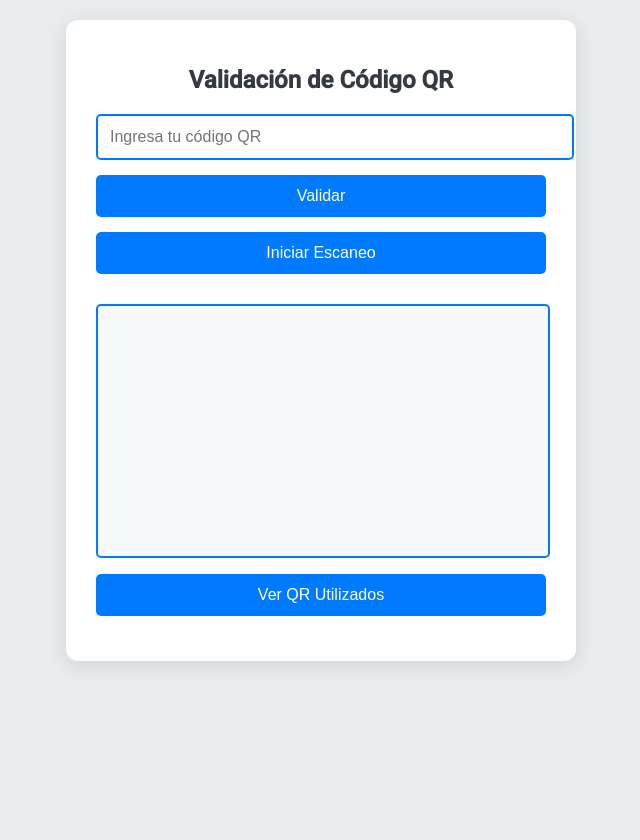
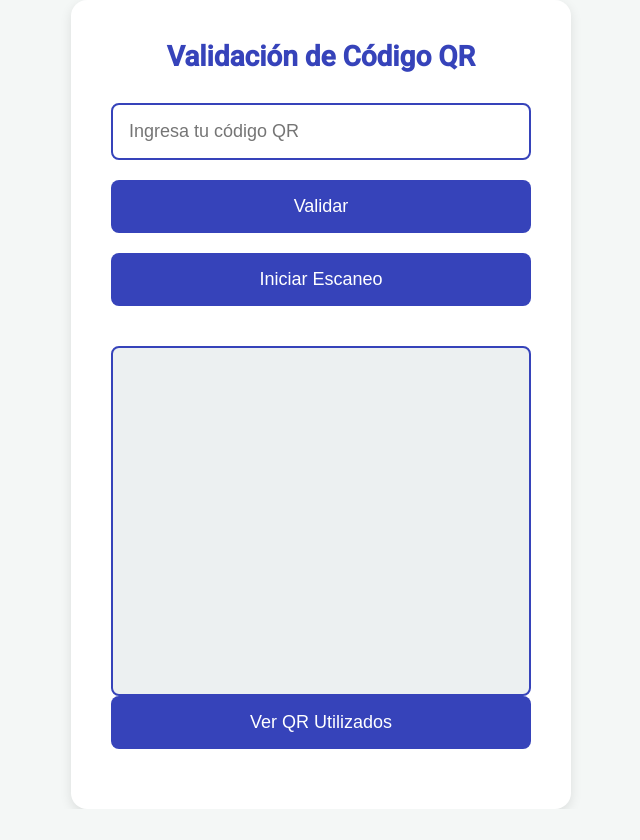
Before and after one commit to IvanMachado-its/Escaner-qr, a website: page public/index.html in a window 1280 px wide. Shown: the whole page, without its empty margins (319-959 px from the left). After the commit the page ends 809 px from the top, so only its background shows below. Drawn offline with nearby package versions, Linux system fonts and the light colour scheme.

Commit message:
Update styles.css

```diff
--- a/public/css/styles.css
+++ b/public/css/styles.css
@@ -1,65 +1,82 @@
+/* Reset para asegurar compatibilidad entre navegadores */
+* {
+    margin: 0;
+    padding: 0;
+    box-sizing: border-box;
+}
+
 body {
     font-family: 'Roboto', sans-serif;
-    background-color: #e9ecef;
+    background-color: #f4f7f6; /* Color de fondo claro */
+    color: #333;
     margin: 0;
-    padding: 20px;
+    padding: 0;
     display: flex;
     flex-direction: column;
     align-items: center;
+    justify-content: center;
     min-height: 100vh;
 }
 
 .container {
     background-color: white;
-    border-radius: 12px;
-    box-shadow: 0 4px 20px rgba(0, 0, 0, 0.1);
+    border-radius: 16px;
+    box-shadow: 0 4px 12px rgba(0, 0, 0, 0.1);
     padding: 30px;
     width: 100%;
-    max-width: 450px;
+    max-width: 420px;
     text-align: center;
+    transition: box-shadow 0.3s;
+}
+
+.container:hover {
+    box-shadow: 0 6px 20px rgba(0, 0, 0, 0.15);
 }
 
 h1 {
-    margin-bottom: 20px;
-    font-size: 24px;
-    color: #343a40;
+    margin-bottom: 25px;
+    font-size: 26px;
+    color: #3643BA; /* Color de título de Decathlon */
 }
 
 input[type="text"] {
     width: 100%;
-    padding: 12px;
-    margin-bottom: 15px;
-    border: 2px solid #007bff;
-    border-radius: 5px;
+    padding: 14px;
+    margin-bottom: 20px;
+    border: 2px solid #3643BA; /* Borde en color de Decathlon */
+    border-radius: 8px;
     font-size: 16px;
-    transition: border-color 0.3s;
+    transition: border-color 0.3s, box-shadow 0.3s;
 }
 
 input[type="text"]:focus {
-    border-color: #0056b3;
+    border-color: #2c3e50; /* Un tono más oscuro para el enfoque */
+    box-shadow: 0 0 8px rgba(44, 62, 80, 0.5);
     outline: none;
 }
 
 button {
-    padding: 12px;
+    padding: 14px;
     width: 100%;
     border: none;
-    border-radius: 5px;
-    background-color: #007bff;
+    border-radius: 8px;
+    background-color: #3643BA; /* Fondo del botón en color de Decathlon */
     color: white;
     font-size: 16px;
     cursor: pointer;
-    margin-bottom: 15px;
-    transition: background-color 0.3s, transform 0.3s;
+    margin-bottom: 20px;
+    transition: background-color 0.3s, transform 0.3s, box-shadow 0.3s;
 }
 
 button:hover {
-    background-color: #0056b3;
+    background-color: #2c3e50; /* Color más oscuro al pasar el mouse */
     transform: translateY(-2px);
+    box-shadow: 0 6px 12px rgba(0, 0, 0, 0.1);
 }
 
 button:active {
     transform: translateY(1px);
+    box-shadow: none;
 }
 
 .hidden {
@@ -73,24 +90,24 @@ button:active {
 }
 
 #qrCodesContainer li {
-    background-color: #f8f9fa;
-    margin: 10px 0;
-    padding: 10px;
-    border-radius: 5px;
-    box-shadow: 0 2px 10px rgba(0, 0, 0, 0.1);
+    background-color: #ecf0f1; /* Fondo claro para la lista */
+    margin: 12px 0;
+    padding: 12px;
+    border-radius: 8px;
+    box-shadow: 0 2px 6px rgba(0, 0, 0, 0.1);
 }
 
 #qrList {
-    margin-top: 20px;
+    margin-top: 25px;
 }
 
 #reader {
     width: 100%;
-    height: 250px;
-    border: 2px solid #007bff;
-    border-radius: 5px;
-    margin-top: 15px;
-    background-color: #f8f9fa;
+    height: 300px;
+    border: 2px solid #3643BA; /* Borde del área de escaneo en color de Decathlon */
+    border-radius: 8px;
+    margin-top: 20px;
+    background-color: #ecf0f1; /* Fondo claro */
     display: flex;
     align-items: center;
     justify-content: center;
@@ -101,4 +118,48 @@ video {
     width: 100%;
     height: 100%;
     object-fit: cover;
+    border-radius: 8px;
 }
+
+/* Responsividad */
+@media (max-width: 768px) {
+    .container {
+        padding: 20px;
+        max-width: 95%;
+    }
+
+    h1 {
+        font-size: 22px;
+        margin-bottom: 20px;
+    }
+
+    input[type="text"], button {
+        padding: 12px;
+        font-size: 14px;
+    }
+
+    #reader {
+        height: 250px;
+    }
+}
+
+@media (min-width: 769px) {
+    .container {
+        padding: 40px;
+        max-width: 500px;
+    }
+
+    h1 {
+        font-size: 28px;
+        margin-bottom: 30px;
+    }
+
+    input[type="text"], button {
+        padding: 16px;
+        font-size: 18px;
+    }
+
+    #reader {
+        height: 350px;
+    }
+}
```
